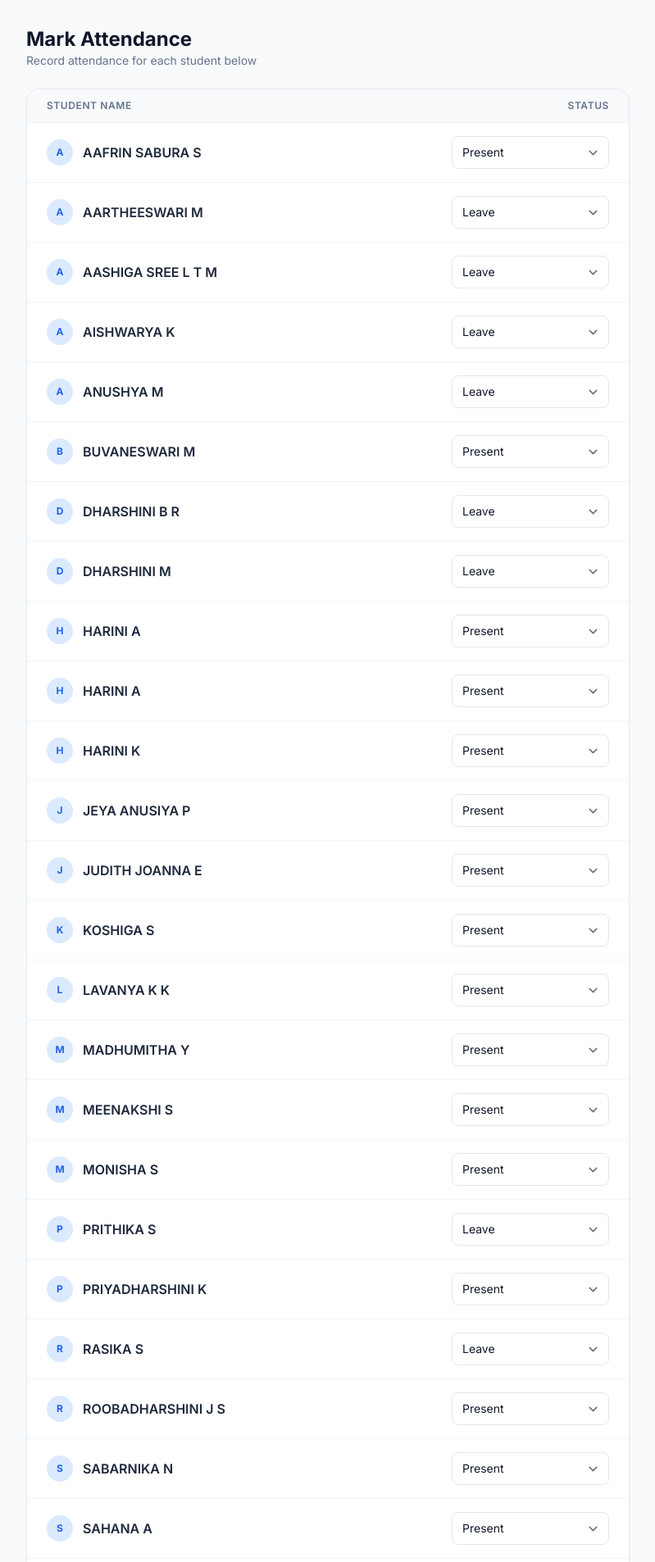
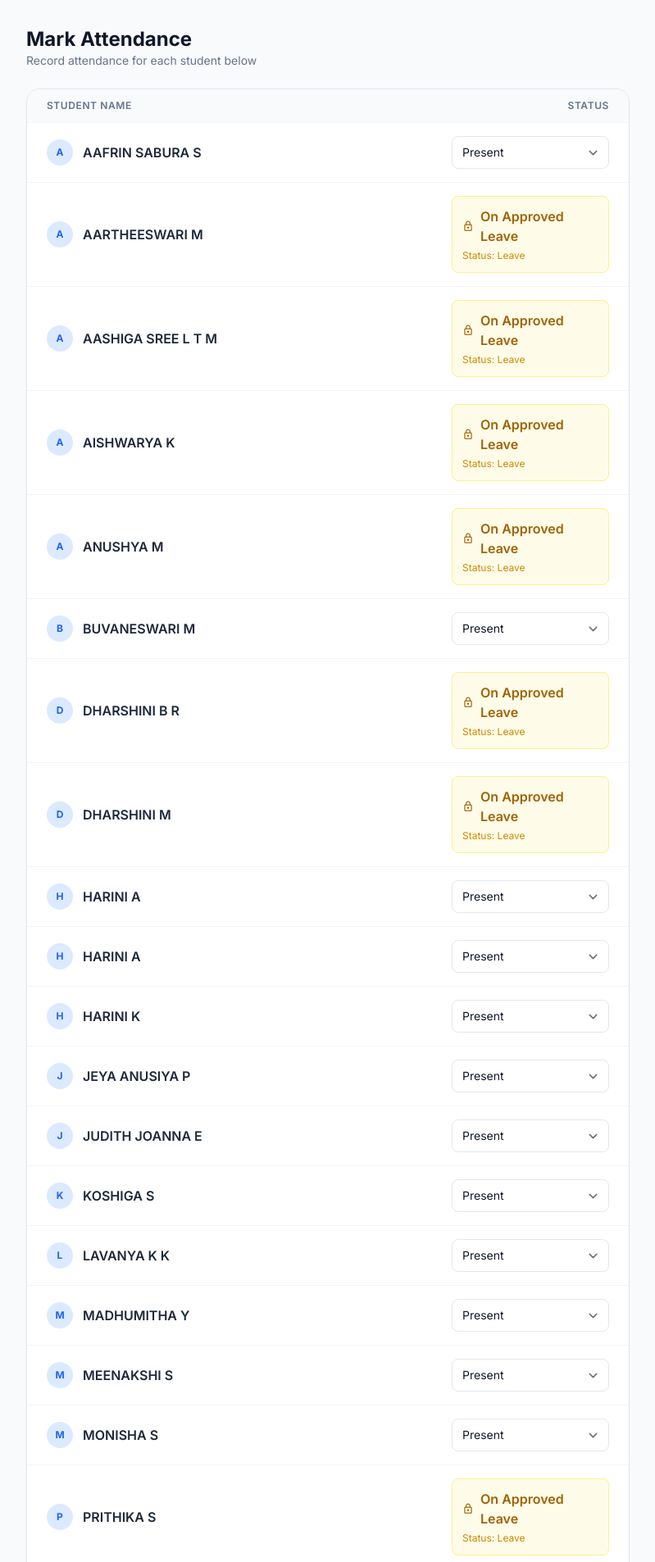
Before and after one commit to Rasika28-cs/Smart-Academic-System, a Django app: page /teacher/mark-attendance/ in a window 1280 px wide. Shown: the part 64-1970 px from the top of the page at 82% size, without its empty margins (240-1039 px from the left). Run offline with Django 4.2, Linux system fonts and the light colour scheme; a user stored in the database is signed in; data comes from the database, SQL or seed files in the repository; both versions use the stored data as it was after the commit; some libraries are stand-ins or nearby versions.

Commit message:
Refactor leave workflow and enable automatic leave attendance

```diff
--- a/attendance/leave_app/views.py
+++ b/attendance/leave_app/views.py
@@ -284,8 +284,7 @@ def _redirect_after_review(user, leave=None):
 
 def is_student_on_leave(student, check_date):
     """
-    Helper function to determine if a student has an approved leave
-    covering the specified check_date.
+    Returns True if an approved leave request covers the check_date for a student.
     """
     return LeaveRequest.objects.filter(
         student=student,
@@ -437,6 +436,7 @@ def teacher_dashboard(request):
 # ─────────────────────────────
 # HIERARCHICAL APPROVAL ENGINE
 # ─────────────────────────────
+
 @login_required
 def review_leave(request, leave_id, action):
     if action not in ['approve', 'reject']:
@@ -446,7 +446,13 @@ def review_leave(request, leave_id, action):
 
     try:
         with transaction.atomic():
-            leave = LeaveRequest.objects.select_for_update().get(id=leave_id)
+
+            leave = LeaveRequest.objects.select_related(
+                'student',
+                'student__user',
+                'student__mentor',
+                'student__class_incharge'
+            ).select_for_update().get(id=leave_id)
 
             is_mentor = leave.student.mentor == user
             is_ci = leave.student.class_incharge == user
@@ -454,54 +460,78 @@ def review_leave(request, leave_id, action):
             if not (is_mentor or is_ci or user.is_superuser):
                 raise PermissionDenied()
 
-            if is_mentor and leave.status != 'PENDING':
-                return _redirect_after_review(user, leave)
-
-            if is_ci and leave.status != 'APPROVED_BY_MENTOR':
+            # Only pending leaves can be reviewed
+            if leave.status != 'PENDING':
                 return _redirect_after_review(user, leave)
 
             if action == 'approve':
 
-                if is_mentor:
-                    leave.status = 'APPROVED_BY_MENTOR'
-                    msg = "Approved by Mentor, pending Class Incharge"
-                else:
-                    leave.status = 'APPROVED'
+                leave.status = 'APPROVED'
+                msg = "Leave approved"
 
-                    curr = leave.from_date
-                    while curr <= leave.to_date:
-                        day = curr.strftime('%a')
-                        timetable = Timetable.objects.filter(
-                            batch=leave.student.batch,
-                            department=leave.student.department,
-                            day=day
-                        )
+                # Auto-create attendance records
+                curr = leave.from_date
 
-                        for t in timetable:
-                            Attendance.objects.update_or_create(
+                while curr <= leave.to_date:
+
+                    timetable = Timetable.objects.filter(
+                        batch=leave.student.batch,
+                        department=leave.student.department,
+                        day=curr.strftime('%a')
+                    ).select_related('subject')
+
+                    if timetable.exists():
+
+                        for slot in timetable:
+
+                            attendance, created = Attendance.objects.get_or_create(
                                 student=leave.student,
-                                subject=t.subject,
+                                subject=slot.subject,
                                 date=curr,
                                 defaults={'status': 'Leave'}
                             )
-                        curr += timedelta(days=1)
 
-                    msg = "Final approval completed"
+                            if not created and attendance.status != 'Leave':
+                                attendance.status = 'Leave'
+                                attendance.save(update_fields=['status'])
+
+                    else:
+                        attendance, created = Attendance.objects.get_or_create(
+                            student=leave.student,
+                            subject=None,
+                            date=curr,
+                            defaults={'status': 'Leave'}
+                        )
+
+                        if not created and attendance.status != 'Leave':
+                            attendance.status = 'Leave'
+                            attendance.save(update_fields=['status'])
+
+                    curr += timedelta(days=1)
 
             else:
                 leave.status = 'REJECTED'
                 msg = "Leave rejected"
 
             leave.reviewed_by = user
+
+            if user.is_superuser:
+                leave.reviewer_role = 'Superuser'
+            elif is_ci:
+                leave.reviewer_role = 'Class Incharge'
+            else:
+                leave.reviewer_role = 'Mentor'
+
             leave.reviewed_at = timezone.now()
             leave.save()
 
-            Notification.objects.create(
+            notification = Notification.objects.create(
                 title="Leave Update",
                 message=msg,
                 type="leave",
                 url="/leave-status/"
-            ).users.add(leave.student.user)
+            )
+            notification.users.add(leave.student.user)
 
             ActivityLog.objects.create(
                 user=user,
@@ -514,19 +544,15 @@ def review_leave(request, leave_id, action):
 
     return _redirect_after_review(user, leave)
 
-
-# ─────────────────────────────
-# ATTENDANCE
-# ─────────────────────────────
 @login_required
 def mark_attendance(request):
     if not request.user.is_staff:
         return HttpResponse('Unauthorized', status=403)
 
+    today = date.today()
     students = Student.objects.all().order_by('roll_no')
-    today = date.today()
 
-    # Query all students who have approved leave covering today's date
+    # Students having approved leave today
     students_on_leave_ids = set(
         LeaveRequest.objects.filter(
             from_date__lte=today,
@@ -535,65 +561,83 @@ def mark_attendance(request):
         ).values_list('student_id', flat=True)
     )
 
-    # Fetch existing today's attendance records to prevent redundant creations
-    existing_attendances = {
-        att.student_id: att for att in Attendance.objects.filter(date=today)
-    }
+    # Existing attendance records for today
+    attendance_records = Attendance.objects.filter(
+        date=today
+    ).select_related('student')
 
-    # Automatically create/update records for students with active approved leave
-    for student_id in students_on_leave_ids:
-        att = existing_attendances.get(student_id)
-        if not att:
-            new_att = Attendance.objects.create(
-                student_id=student_id,
-                date=today,
-                status='Leave'
-            )
-            existing_attendances[student_id] = new_att
-        elif att.status != 'Leave':
-            att.status = 'Leave'
-            att.save(update_fields=['status'])
+    attendance_map = {}
+    for att in attendance_records:
+        if att.student_id not in attendance_map:
+            attendance_map[att.student_id] = att.status
 
     if request.method == 'POST':
-        for s in students:
-            # Skip students on approved leave to preserve their Leave state
-            if s.id in students_on_leave_ids:
+        for student in students:
+            # Skip students on approved leave
+            if student.id in students_on_leave_ids:
                 continue
 
-            status = request.POST.get(f'status_{s.id}')
-            if status:
-                Attendance.objects.update_or_create(
-                    student=s,
-                    date=today,
-                    defaults={'status': status}
+            status = request.POST.get(f'status_{student.id}')
+            if not status:
+                continue
+
+            # Update existing attendance records of the student for today
+            updated_count = Attendance.objects.filter(
+                student=student,
+                date=today
+            ).update(status=status)
+
+            # If no attendance entries existed yet, generate them dynamically
+            if updated_count == 0:
+                day = today.strftime('%a')
+                timetable = Timetable.objects.filter(
+                    batch=student.batch,
+                    department=student.department,
+                    day=day
                 )
 
-        messages.success(request, "Attendance marked")
+                if timetable.exists():
+                    for t in timetable:
+                        Attendance.objects.get_or_create(
+                            student=student,
+                            subject=t.subject,
+                            date=today,
+                            defaults={'status': status}
+                        )
+                else:
+                    Attendance.objects.get_or_create(
+                        student=student,
+                        subject=None,
+                        date=today,
+                        defaults={'status': status}
+                    )
+
+        messages.success(request, "Attendance marked successfully")
         return redirect('teacher_dashboard')
 
-    # Build response dataset for safe UI rendering
     student_data = []
-    for s in students:
-        is_on_leave = s.id in students_on_leave_ids
+    for student in students:
+        is_on_leave = student.id in students_on_leave_ids
 
         if is_on_leave:
             current_status = 'Leave'
-        elif s.id in existing_attendances:
-            current_status = existing_attendances[s.id].status
         else:
-            current_status = 'Present'
+            current_status = attendance_map.get(student.id, 'Present')
 
         student_data.append({
-            'student': s,
+            'student': student,
             'status': current_status,
             'is_on_leave': is_on_leave
         })
 
-    return render(request, 'mark_attendance.html', {
-        'student_data': student_data
-    })
-
-
+    return render(
+        request,
+        'mark_attendance.html',
+        {
+            'student_data': student_data,
+            'today': today
+        }
+    )
 # ─────────────────────────────
 # TODAY LEAVES
 # ─────────────────────────────
--- a/attendance/templates/mark_attendance.html
+++ b/attendance/templates/mark_attendance.html
@@ -39,7 +39,7 @@
 
 <!-- NAVBAR (NEW DESIGN STYLE) -->
 <nav class="h-16 bg-white border-b border-slate-200 flex items-center px-6 md:px-8 sticky top-0 z-50">
-  <a class="flex items-center gap-2 font-bold text-blue-600 text-lg no-underline" href="{% url 'dashboard' %}">
+  <a class="flex items-center gap-2 font-bold text-blue-600 text-lg no-underline" href="{% url 'teacher_dashboard' %}">
     <span class="material-symbols-outlined text-2xl">school</span>
     <span class="hidden sm:inline">Smart Attendance</span>
   </a>
@@ -47,7 +47,7 @@
   <ul class="flex gap-1 ml-auto items-center">
     <li>
       <a class="nav-link px-3 py-2 rounded-lg text-sm text-slate-500 no-underline"
-         href="{% url 'dashboard' %}">
+         href="{% url 'teacher_dashboard' %}">
         Dashboard
       </a>
     </li>
@@ -99,22 +99,39 @@
 
           <!-- SELECT (UNCHANGED FUNCTIONALITY) -->
           <div class="w-full md:w-48">
+
+  {% if item.is_on_leave %}
+
+    <div class="bg-yellow-50 border border-yellow-200 rounded-lg p-3">
+      <div class="flex items-center gap-2 text-yellow-700 font-semibold">
+        <span class="material-symbols-outlined text-sm">lock</span>
+        On Approved Leave
+      </div>
+
+      <div class="text-xs text-yellow-600 mt-1">
+        Status: Leave
+      </div>
+    </div>
+
+  {% else %}
+
     <select
       name="status_{{ item.student.id }}"
       class="w-full h-10 px-3 border border-slate-200 rounded-lg text-sm focus:ring-2 focus:ring-blue-200 focus:border-blue-500"
     >
-              <option value="Present" {% if item.status == "Present" %}selected{% endif %}>
+      <option value="Present"
+        {% if item.status == "Present" %}selected{% endif %}>
         Present
       </option>
 
-              <option value="Absent" {% if item.status == "Absent" %}selected{% endif %}>
+      <option value="Absent"
+        {% if item.status == "Absent" %}selected{% endif %}>
         Absent
       </option>
+    </select>
 
-              <option value="Leave" {% if item.status == "Leave" %}selected{% endif %}>
-                Leave
-              </option>
-            </select>
+  {% endif %}
+
 </div>
 
         </div>
```
Also changed, not shown: attendance/db.sqlite3. Lines whose indentation alone changed are shown as unchanged.
